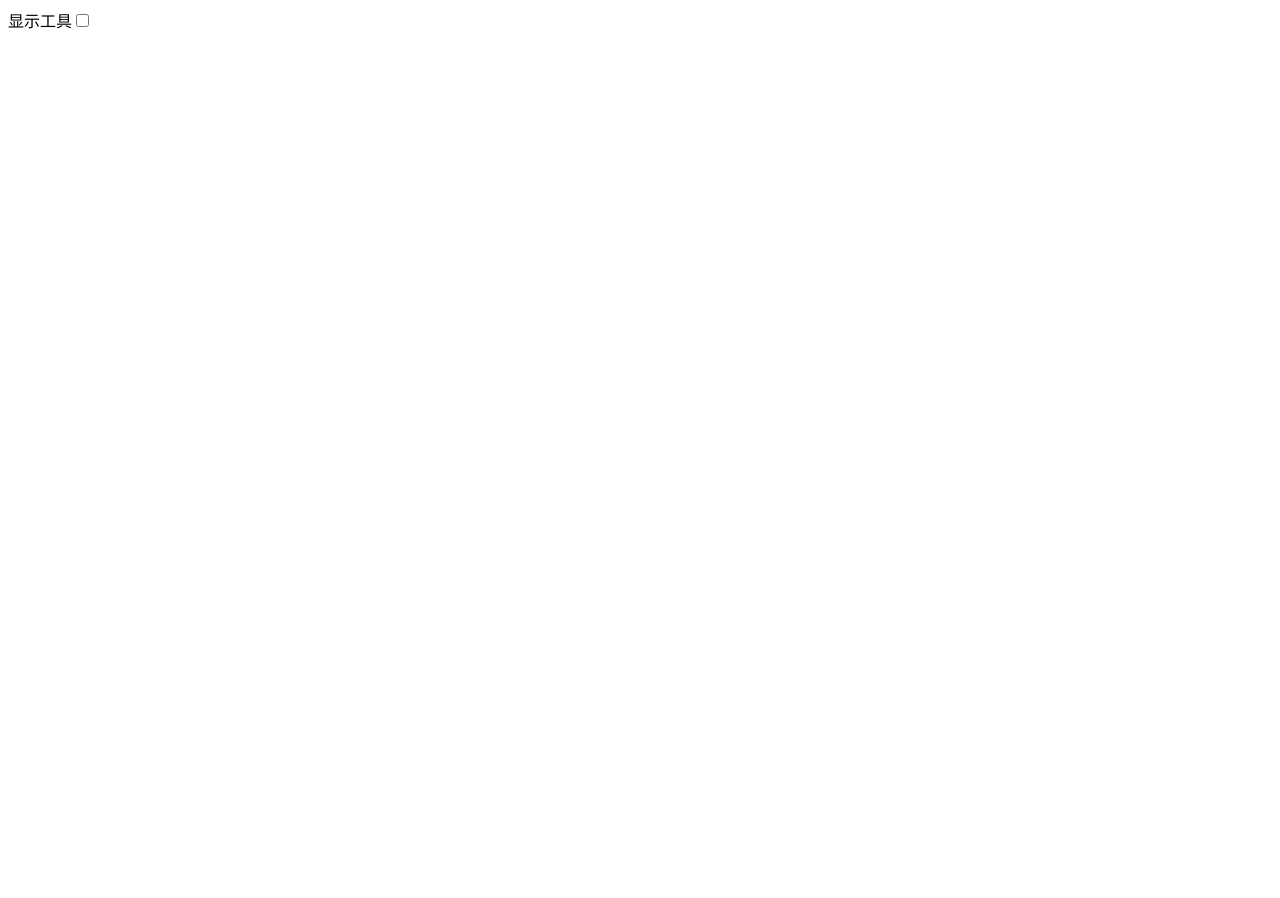
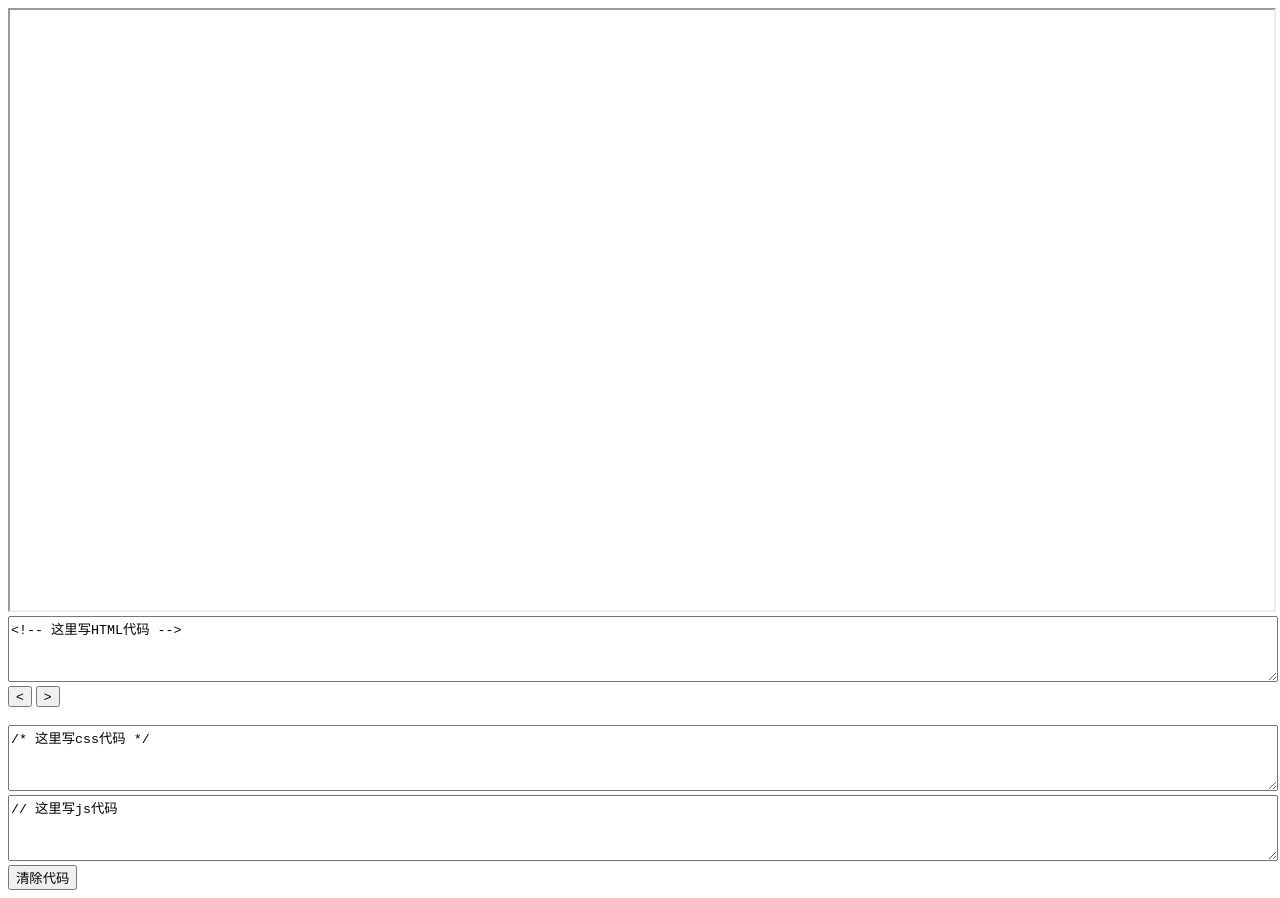
Before and after one commit to WANTTOBEHACK/WANTTOBEHACK, a plain HTML site: page index.html in a window 1280 px wide. Before the commit the page ends 800 px from the top, so only its background shows below. Drawn offline with nearby package versions, Linux system fonts and the light colour scheme.

Commit message:
Update index.html

```diff
--- a/index.html
+++ b/index.html
@@ -3,46 +3,76 @@
     <head>
         <meta http-equiv="content-type" content="text/html; charset=utf-8" />
         <title></title>
-        <script
-            src="//zhanghuihuihuil.github.io/CPP_Editor_Of_JS/jquery-3.6.1.min.js"
-            type="text/javascript"
-            charset="utf-8"
-        ></script>
         <style type="text/css" media="all">
-        	#cppEditor{
-        		display:none;
-        	}
+            #output {
+                width: 100%;
+                height: 600px;
+            }
+            textarea {
+                width: 100%;
+            }
         </style>
     </head>
     <body>
-        <iframe
-            name="bbb"
-            width="900px"
-            height="600px"
-            id="cppEditor"
-            src="https://c.runoob.com/compile/12/"
-            frameborder="10"
+        <div class="editor">
+            <iframe id="output" frameborder="1"></iframe>
+            <textarea id="html_code" rows="4" cols="47">
+&lt;!-- 这里写HTML代码 --&gt;</textarea
+            >
+            <br />
+            <input type="button" id="a1" value="<" />
+            <input type="button" id="a2" value=">" />
+            <br /><br />
+            <textarea id="css_code" rows="4" cols="47">
+/* 这里写css代码 */</textarea
+            >
 
-        ></iframe>
-        <div>
-            <label>显示工具<input type="checkbox" id="toggle" /></label>
+            <textarea id="js_code" rows="4" cols="47">// 这里写js代码</textarea>
+            <button id="btn" type="button">清除代码</button>
         </div>
         <script type="text/javascript" charset="utf-8">
-            let editor = document.getElementById("cppEditor");
-            let toggle = false;
-            let Switch = document.getElementById("toggle");
+            function run() {
+                let html_code = document.getElementById("html_code").value;
+                let css_code =
+                    "<style>" +
+                    document.getElementById("css_code").value +
+                    "</style>";
+                let js_code = document.getElementById("js_code").value;
+                let output = document.querySelector("#output");
 
-            Switch.addEventListener("click", () => {
-                toggle = !toggle;
-                if (toggle) {
-
-                    editor.style.display = "block";
-                } else {
-
-                    editor.style.display = "none";
+                //  console.log(html_code, js_code, css_code, output)
+                let bugCount = 0;
+                try{
+                	bugCount = 0;
+                output.contentDocument.body.innerHTML = html_code + css_code;
+                document.getElementById("js_code").style.color = "white";
+                output.contentWindow.eval(js_code);
+                }catch(bug){
+                	console.warn(bug);
+                	document.getElementById("js_code").style.color = "red"
+                	}
                 }
 
-            });
+            document.getElementById("html_code").addEventListener("keyup", run);
+
+            document.getElementById("css_code").addEventListener("keyup", run);
+
+            document.getElementById("js_code").addEventListener("keyup", run);
+            function clear(){
+            	document.getElementById("js_code").value = "// 这里写js代码";
+            	document.getElementById("css_code").value = "/* 这里写css代码 */";
+            	document.getElementById("html_code").value = "<!-- 这里写HTML代码 -->";
+            }
+            document.getElementById("btn").onclick = ()=>{
+            	clear()
+            	run()
+            }
+            document.querySelector("#a1").addEventListener("click",()=>{
+            	document.getElementById("html_code").value +="<";
+            })
+            document.querySelector("#a2").addEventListener("click",()=>{
+            	document.getElementById("html_code").value+=">";
+            })
         </script>
     </body>
 </html>
```
